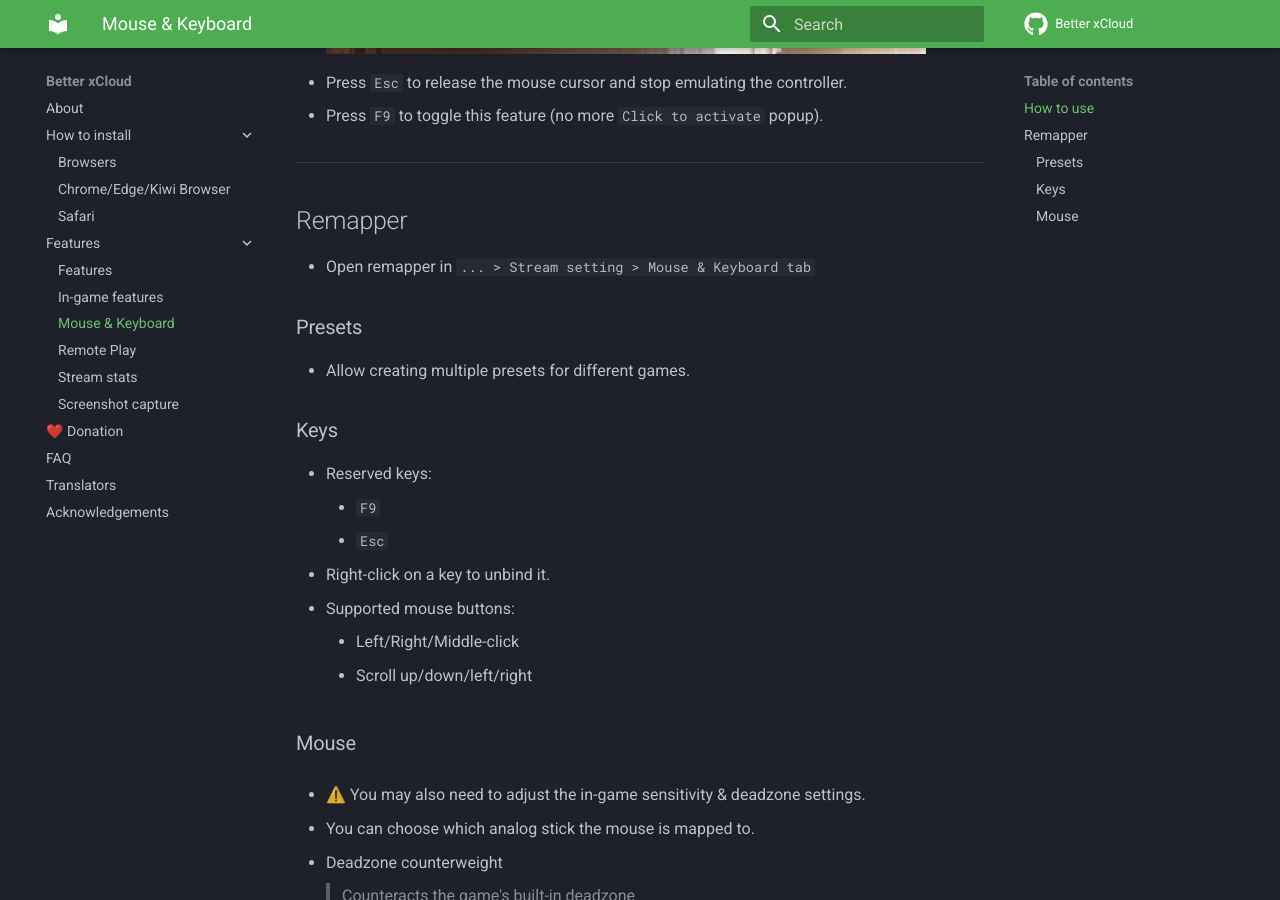
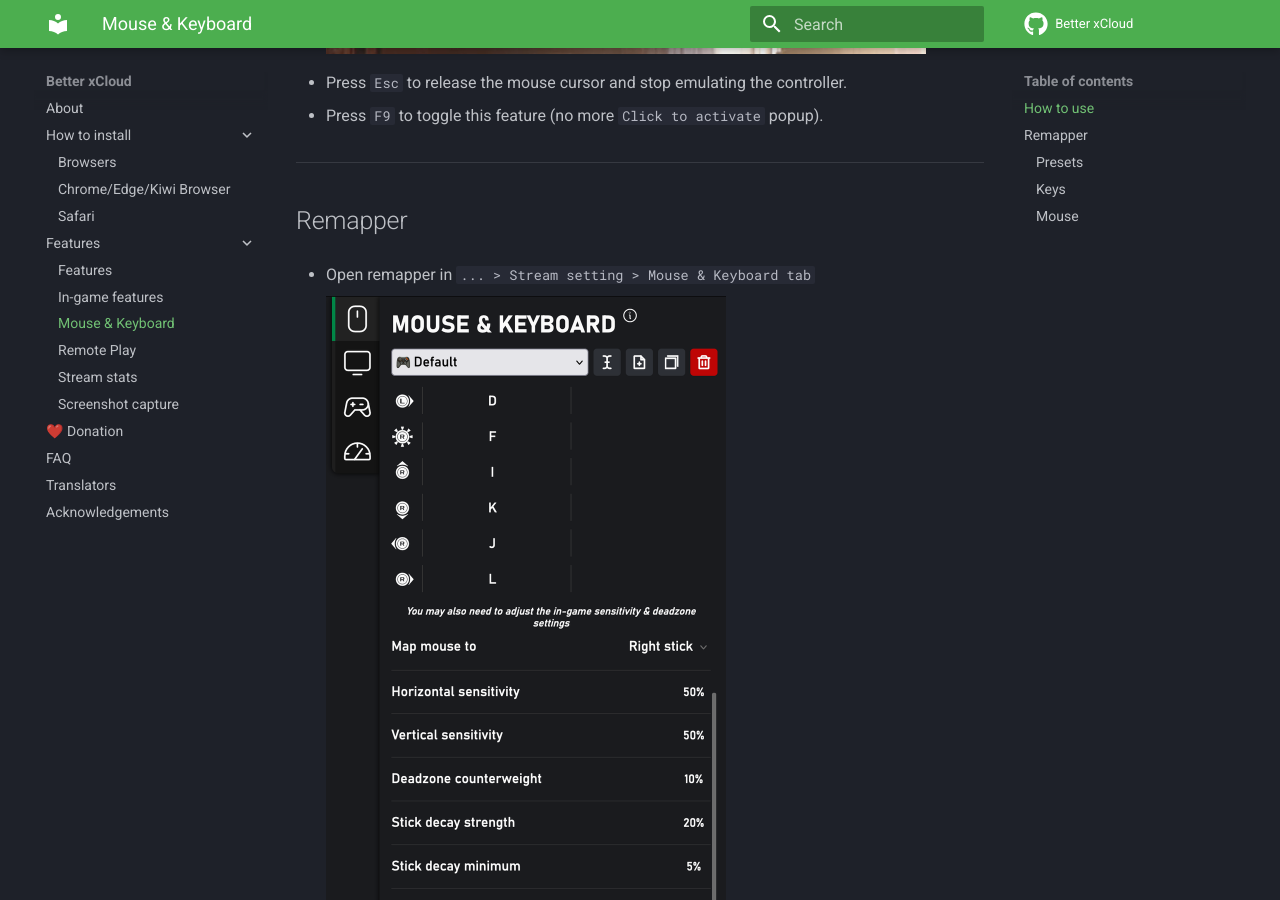
Before and after one commit to better-xcloud/docs, an MkDocs documentation site: the page built from docs/mouse-and-keyboard.md, in a window 1280 px wide and 900 px high, scrolled down 736 px. Built offline with MkDocs 1.6.1 and Material for MkDocs 9.7.7, drawn with Linux system fonts in a browser that asks for light colours; comment, search, counter and statistics services are not loaded.

Commit message:
Add screenshot for Remapper

```diff
--- a/docs/mouse-and-keyboard.md
+++ b/docs/mouse-and-keyboard.md
@@ -21,6 +21,8 @@
 
 - Open remapper in `... > Stream setting > Mouse & Keyboard tab`
 
+    ![Remapper](images/mkb/remapper.png){ width="400" }
+
 ### Presets
 - Allow creating multiple presets for different games.
 
```
Also changed, not shown: docs/images/mkb/remapper.png (added).
